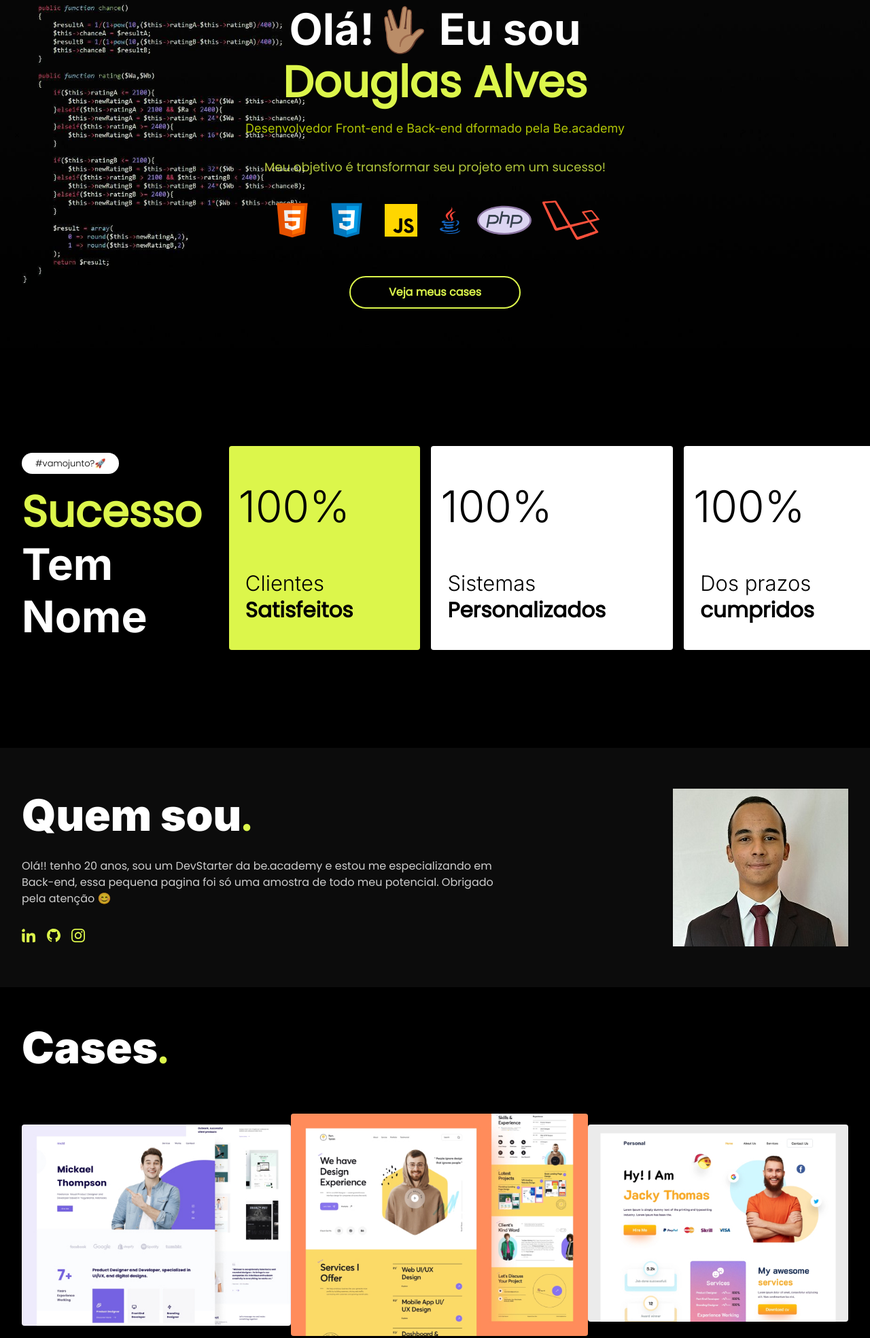
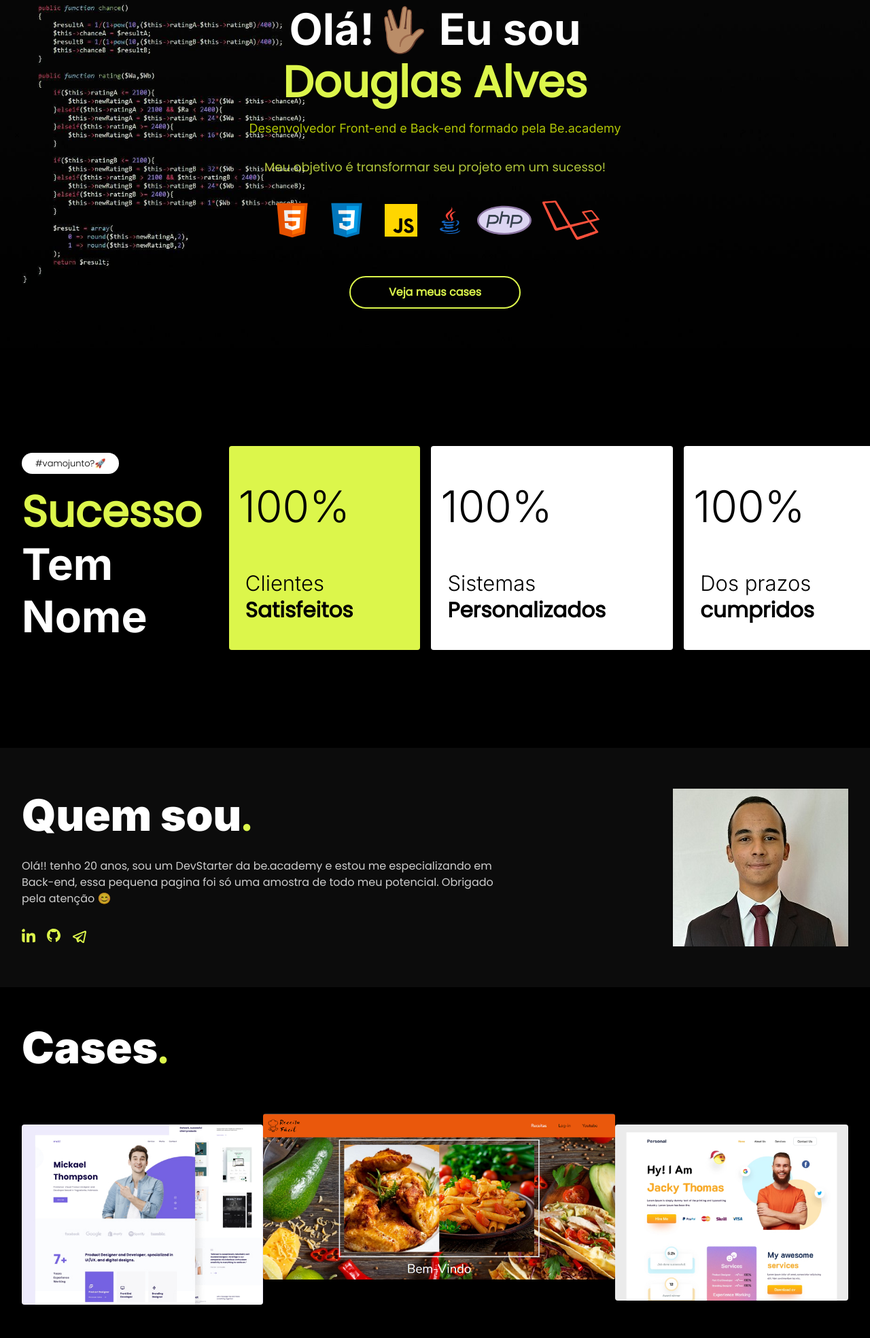
Before and after one commit to DouglasReiz/beacademy-devstart-frontend-myportfolio, a plain HTML site: page index.html in a window 1280 px wide. Shown: the part 236-2204 px from the top of the page at 68% size. Drawn offline with Linux system fonts and the light colour scheme.

Commit message:
adicionando um case próprio

```diff
--- a/index.html
+++ b/index.html
@@ -57,7 +57,7 @@
                 <div class="title-box">
                     <h1>Olá!🖖🏽 Eu sou <br>
                         <span>Douglas Alves</span> </h1>
-                    <h2>Desenvolvedor Front-end e Back-end dformado pela Be.academy</h2>
+                    <h2>Desenvolvedor Front-end e Back-end formado pela Be.academy</h2>
                     <p>Meu objetivo é transformar seu projeto em um sucesso!</p>
                     <div class="techs">
                         <a href="#">
@@ -154,8 +154,8 @@
                         </li>
 
                         <li>
-                            <a href="#" target="_blank">
-                                <img src="./assets/img/icon-instagram.svg" alt=""Meu instagram">
+                            <a href="https://t.me/DouglasReiz" target="_blank">
+                                <img src="./assets/img/icons8-telegrama.svg" alt="Meu instagram">
                             </a>
                         </li>
 
@@ -183,7 +183,7 @@
                         <img src="./assets/img/Idea-1.jpg" alt="Case de sucesso 1">
                     </div>
                     <div class="case">
-                        <img src="./assets/img/Idea-2.jpg" alt="Case de sucesso 2">
+                        <img src="./assets/img/Receita_facil_site.png" alt="Case de sucesso 2">
                     </div>
                     <div class="case">
                         <img src="./assets/img/Idea-3.jpg" alt="Case de sucesso 3">
```
Also changed, not shown: assets/img/Idea-2.jpg (deleted), assets/img/Receita_facil_site.png (added), assets/img/icons8-telegrama.svg (added).
